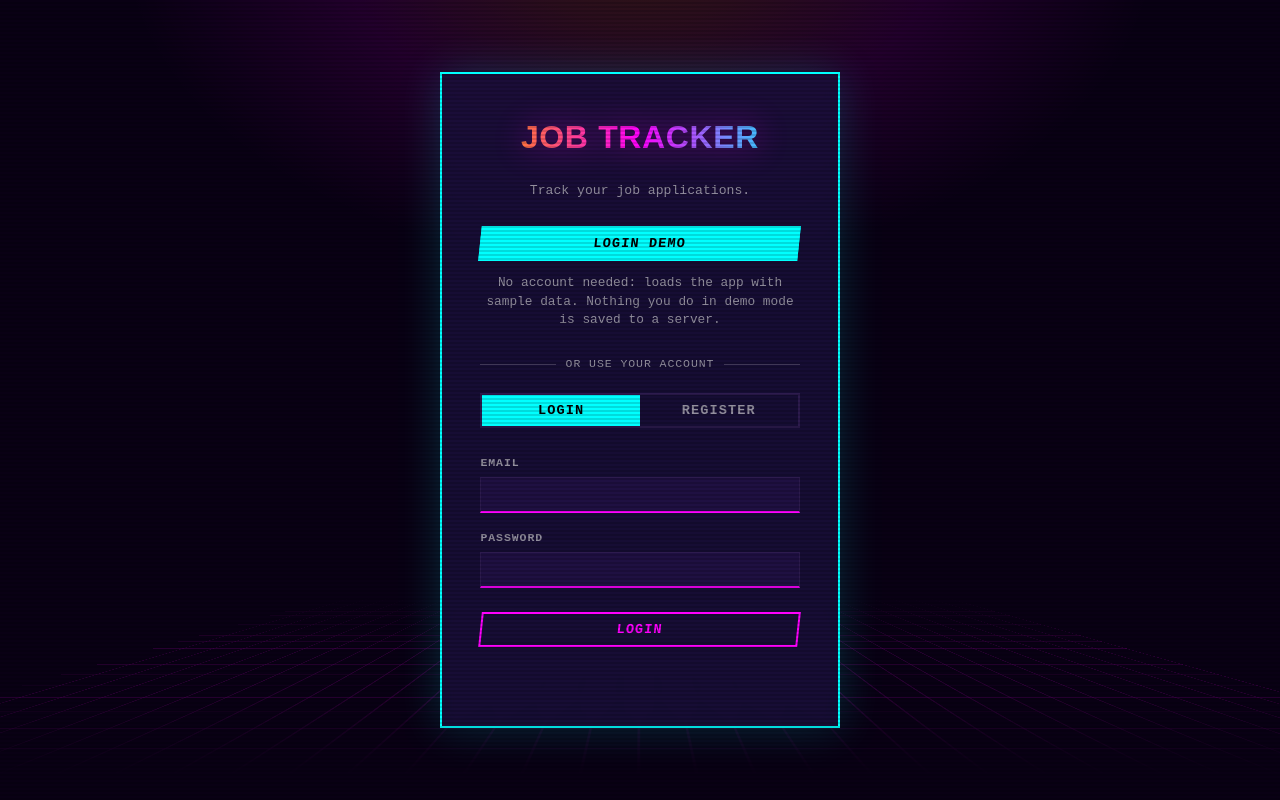
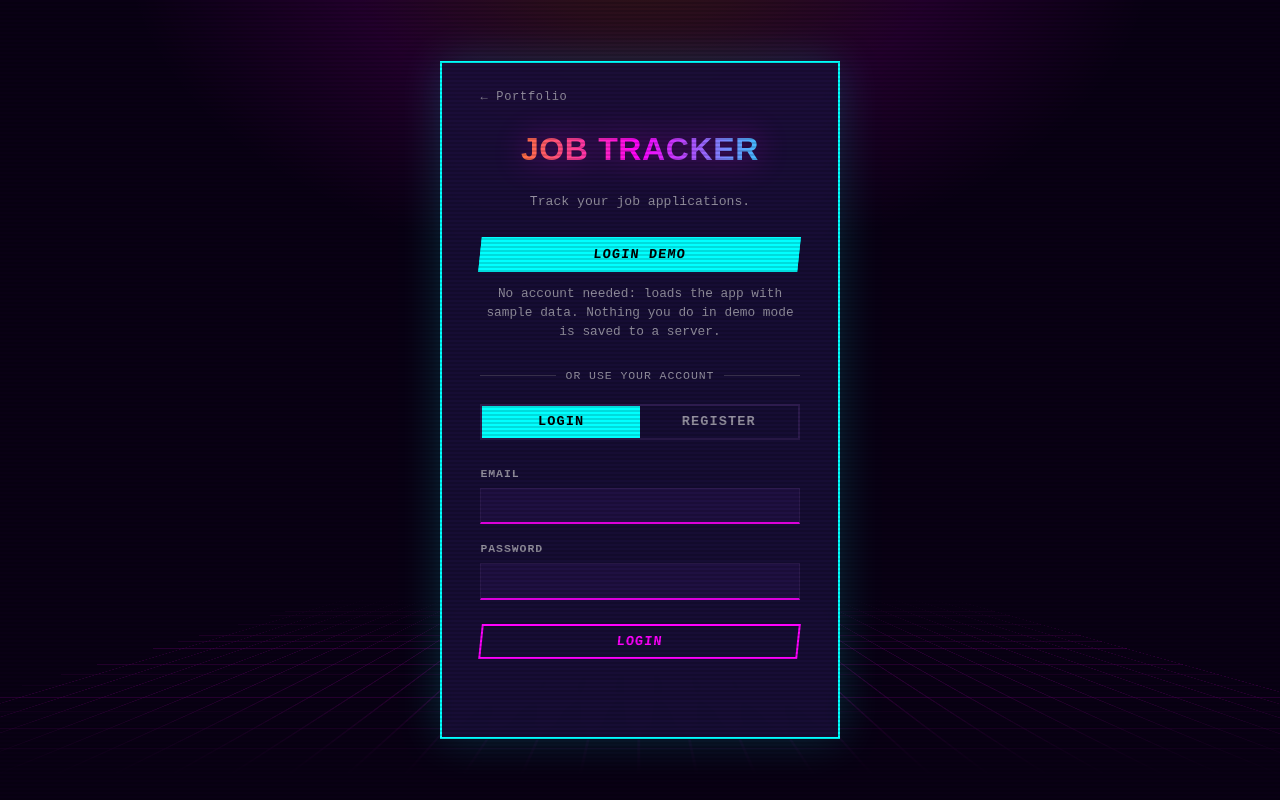
Before and after one commit to AlexandraMoldovan95/job-tracker, a plain HTML site: page index.html in a window 1280 px wide. Drawn offline with nearby package versions, Linux system fonts and the light colour scheme.

Commit message:
header: link back to the portfolio on the login card and in the app header
At the top of the login card, and as the first item in the app header (also in demo
mode).

Same destination and label as the Video Editor page (the Portfolio tab of the portfolio
site), so every app has a way back. Checked at 1440, 390, 360 and 320 px: the link is
visible, not covered, and nothing scrolls sideways.

Co-Authored-By: Claude Opus 5.5 <noreply@anthropic.com>

```diff
--- a/index.html
+++ b/index.html
@@ -128,6 +128,11 @@
     -webkit-background-clip:text;background-clip:text;color:transparent;
     filter:drop-shadow(0 0 16px rgba(255,0,255,.45));}
   .auth-sub{text-align:center;color:var(--text-dim);margin-bottom:1.6rem;font-size:.82rem;}
+  /* Way back to the author's portfolio: top of the login card, and first item in the app header. */
+  .portfolio-link{color:var(--text-dim);font-size:.75rem;letter-spacing:.06em;text-decoration:none;white-space:nowrap;}
+  .portfolio-link:hover{color:var(--accent);text-shadow:0 0 8px rgba(0,255,255,.6);}
+  .portfolio-link:focus-visible{outline:2px solid var(--accent);outline-offset:3px;}
+  .auth-card .portfolio-link{display:block;width:max-content;margin:-.8rem 0 1rem;}
   .auth-toggle{display:flex;gap:0;margin-bottom:1.6rem;border:2px solid var(--border);}
   .auth-toggle button{flex:1;background:transparent;color:var(--text-dim);border:none;border-radius:0;}
   .auth-toggle button.active{background:var(--accent);color:#000;}
@@ -228,6 +233,7 @@
 <!-- ===================== AUTH SCREEN ===================== -->
 <div id="authScreen">
   <div class="auth-card">
+    <a class="portfolio-link" href="https://alexandra-moldovan.netlify.app/#portfolio"><span aria-hidden="true">←</span> Portfolio</a>
     <h1>Job Tracker</h1>
     <p class="auth-sub">Track your job applications.</p>
     <button type="button" id="demoLoginBtn" class="btn-demo">Login demo</button>
@@ -257,6 +263,7 @@
   <header>
     <h1>Job Tracker</h1>
     <div class="user-chip">
+      <a class="portfolio-link" href="https://alexandra-moldovan.netlify.app/#portfolio"><span aria-hidden="true">←</span> Portfolio</a>
       <span id="demoBadge" class="hidden" style="color:var(--orange);font-weight:700;border:1px solid var(--orange);padding:.2em .6em;letter-spacing:.06em;">DEMO MODE</span>
       <span id="userEmail"></span>
       <button id="logoutBtn" class="btn-secondary">Logout</button>
```
